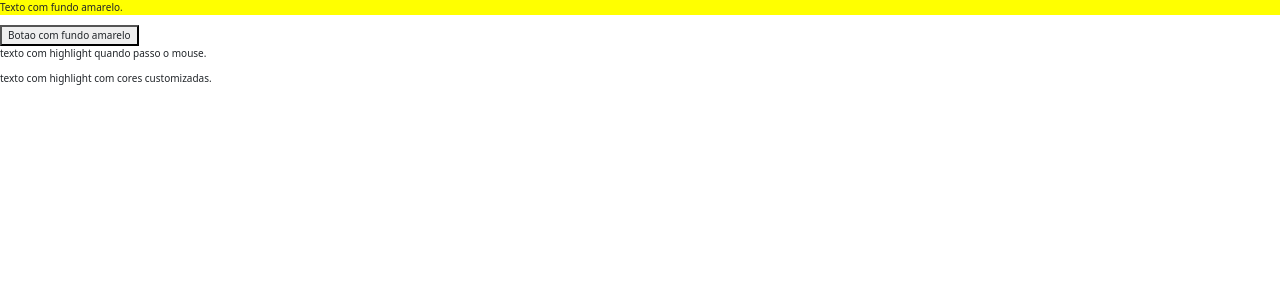
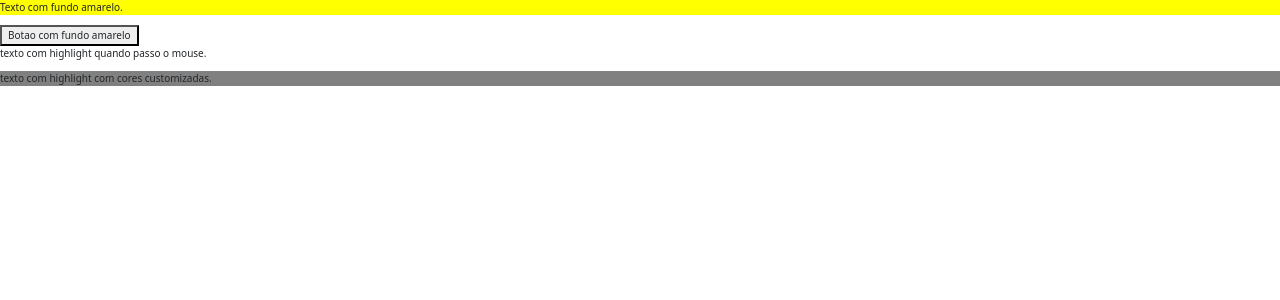
Before and after one commit to RodResq/angular-labs, an Angular app: page / in a window 1280 px wide. Shown: the top 300 px of the page. Built offline with nearby package versions, Linux system fonts and the light colour scheme.

Commit message:
diretivas customizadas, input property com mesmo nome da diretiva.

```diff
--- a/src/app/diretivas-customizadas/diretivas-customizadas.component.html
+++ b/src/app/diretivas-customizadas/diretivas-customizadas.component.html
@@ -6,6 +6,6 @@
   texto com highlight quando passo o mouse.
 </p>
 
-<p highlight>
+<p [highlight]="'red'" [defaultColor]="'grey'">
   texto com highlight com cores customizadas.
 </p>
--- a/src/app/shared/highlight.directive.ts
+++ b/src/app/shared/highlight.directive.ts
@@ -17,9 +17,12 @@ export class HighlightDirective {
 
   @Input() defaultColor: string = 'white';
 
-  @Input() hightLoghtColor: string = 'yellow';
+  @Input('highlight') hightLoghtColor: string = 'yellow';
 
   constructor(
   ) { }
 
+  ngOnInit() {
+    this.backgroundColor = this.defaultColor;
+  }
 }
```
